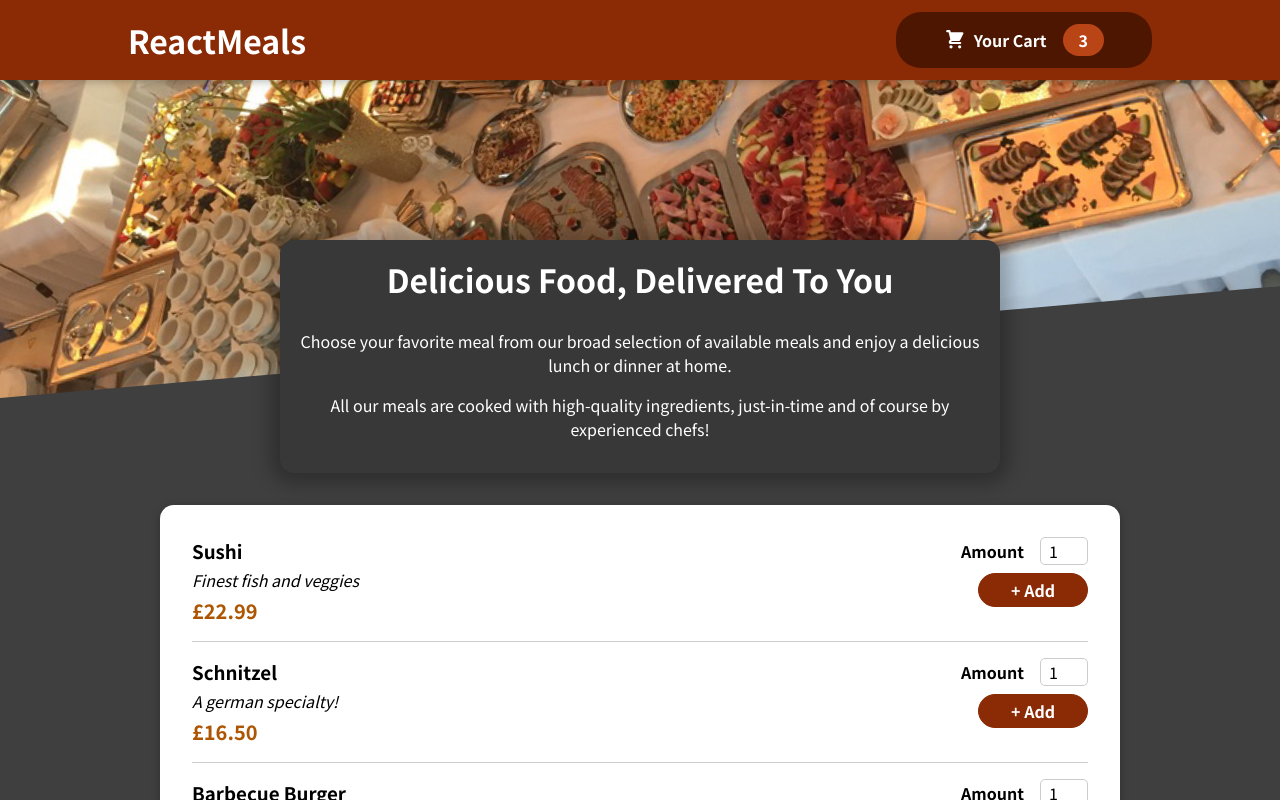
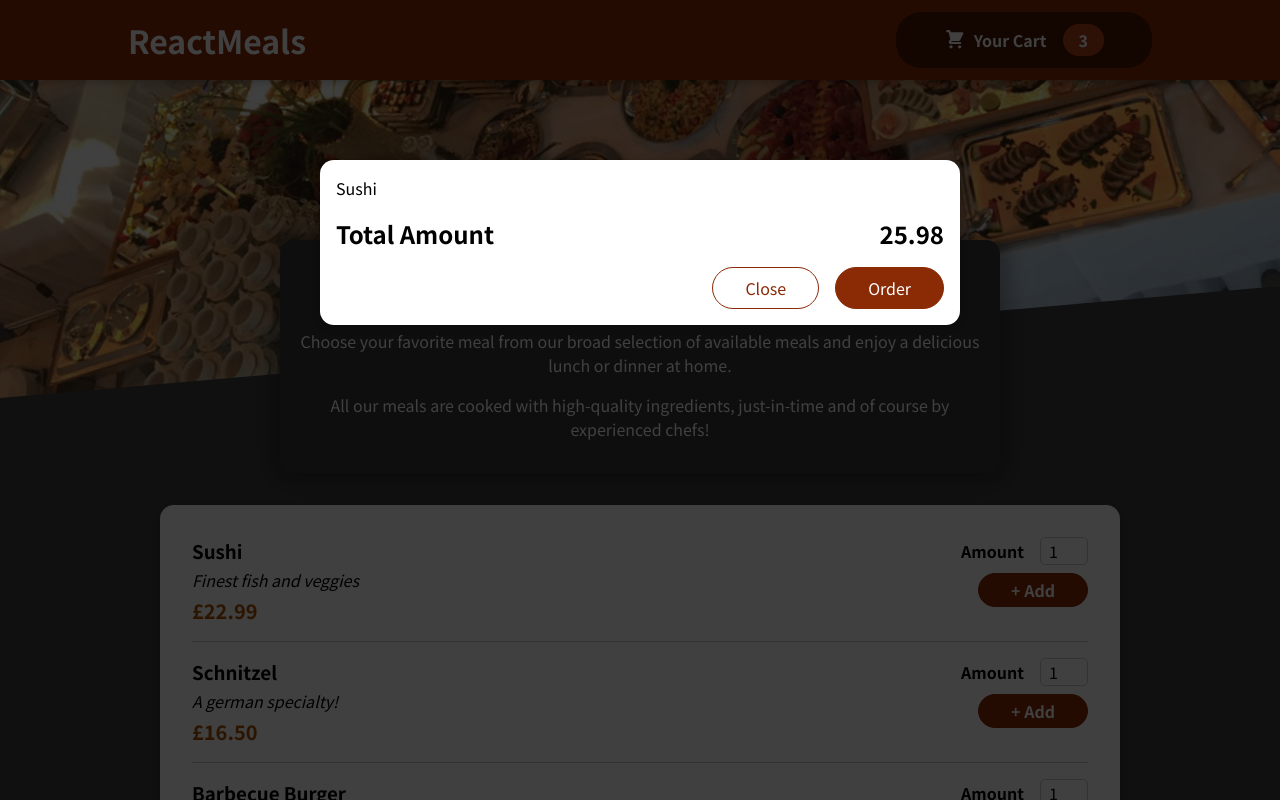
Before and after one commit to TomaszKoniecznyIT/React7, a React (Create React App) app in the folder 01-starting-project/: page / in a window 1280 px wide. Shown: the top 800 px of the page. Built offline with nearby package versions, Linux system fonts and the light colour scheme.

Commit message:
adding Modal 174

```diff
--- a/01-starting-project/public/index.html
+++ b/01-starting-project/public/index.html
@@ -28,6 +28,7 @@
   </head>
   <body>
     <noscript>You need to enable JavaScript to run this app.</noscript>
+    <div id="overlays"></div>
     <div id="root"></div>
     <!--
       This HTML file is a template.
--- a/01-starting-project/src/App.js
+++ b/01-starting-project/src/App.js
@@ -2,10 +2,12 @@
 
 import Header from "./components/Layout/Header";
 import Meals from "./components/Meals/Meals";
+import Cart from "./components/Cart/Cart";
 
 function App() {
   return (
     <Fragment>
+      <Cart></Cart>
       <Header />
       <main>
         <Meals />
--- a/01-starting-project/src/components/Cart/Cart.js
+++ b/01-starting-project/src/components/Cart/Cart.js
@@ -1,8 +1,9 @@
+import Modal from "../UI/Modal";
 import classes from "./Cart.module.css";
 
 const Cart = (props) => {
   const cartItems = (
-    <ul className={classes["cart-items3"]}>
+    <ul className={classes["cart-items"]}>
       {[{ id: "c1", name: "Sushi", amount: 2, price: 12.99 }].map((item) => (
         <li>{item.name}</li>
       ))}
@@ -10,9 +11,9 @@
   );
 
   return (
-    <div>
+    <Modal>
       {cartItems}
-      <div>
+      <div className={classes.total}>
         <span>Total Amount</span>
         <span>25.98</span>
       </div>
@@ -20,7 +21,7 @@
         <button className={classes["button--alt"]}>Close</button>
         <button className={classes.button}>Order</button>
       </div>
-    </div>
+    </Modal>
   );
 };
 
--- /dev/null
+++ b/01-starting-project/src/components/UI/Modal.js
@@ -0,0 +1,34 @@
+import { Fragment } from "react";
+import ReactDOM from "react-dom";
+
+import classes from "./Modal.module.css";
+
+const Backdrop = () => {
+  return <div className={classes.backdrop} />;
+};
+
+const ModalOverlay = (props) => {
+  return (
+    <div className={classes.modal}>
+      <div className={classes.content}>{props.children}</div>
+    </div>
+  );
+};
+
+const portalElement = document.getElementById("overlays");
+
+const Modal = (props) => {
+  return (
+    <Fragment>
+      {/* <Backdrop />
+      <ModalOverlay>{props.children}</ModalOverlay> */}
+      {ReactDOM.createPortal(<Backdrop />, portalElement)}
+      {ReactDOM.createPortal(
+        <ModalOverlay>{props.children}</ModalOverlay>,
+        portalElement
+      )}
+    </Fragment>
+  );
+};
+
+export default Modal;
--- /dev/null
+++ b/01-starting-project/src/components/UI/Modal.module.css
@@ -0,0 +1,40 @@
+.backdrop {
+  position: fixed;
+  top: 0;
+  left: 0;
+  width: 100%;
+  height: 100vh;
+  z-index: 20;
+  background-color: rgba(0, 0, 0, 0.75);
+}
+
+.modal {
+  position: fixed;
+  top: 20vh;
+  left: 5%;
+  width: 90%;
+  background-color: white;
+  padding: 1rem;
+  border-radius: 14px;
+  box-shadow: 0 2px 8px rgba(0, 0, 0, 0.25);
+  z-index: 30;
+  animation: slide-down 300ms ease-out forwards;
+}
+
+@media (min-width: 768px) {
+  .modal {
+    width: 40rem;
+    left: calc(50% - 20rem);
+  }
+}
+
+@keyframes slide-down {
+  from {
+    opacity: 0;
+    transform: translateY(-3rem);
+  }
+  to {
+    opacity: 1;
+    transform: translateY(0);
+  }
+}
```
